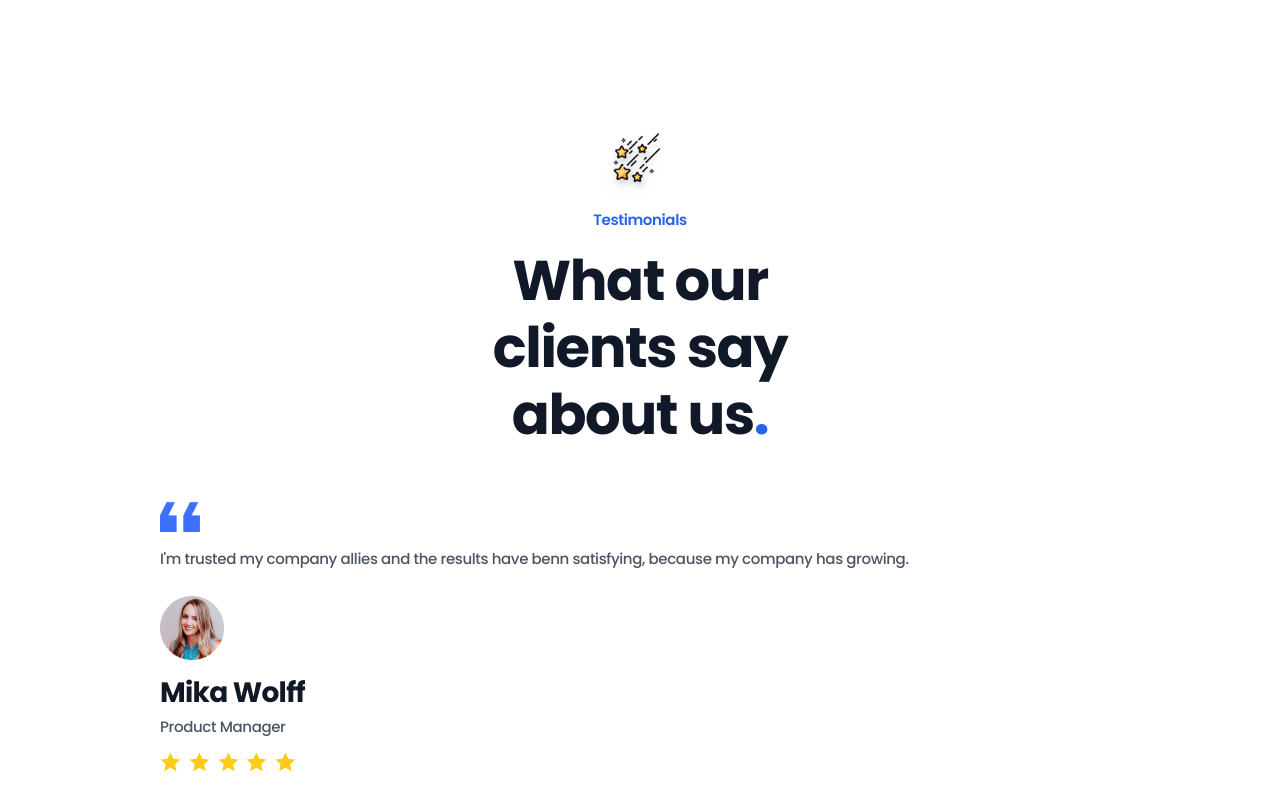
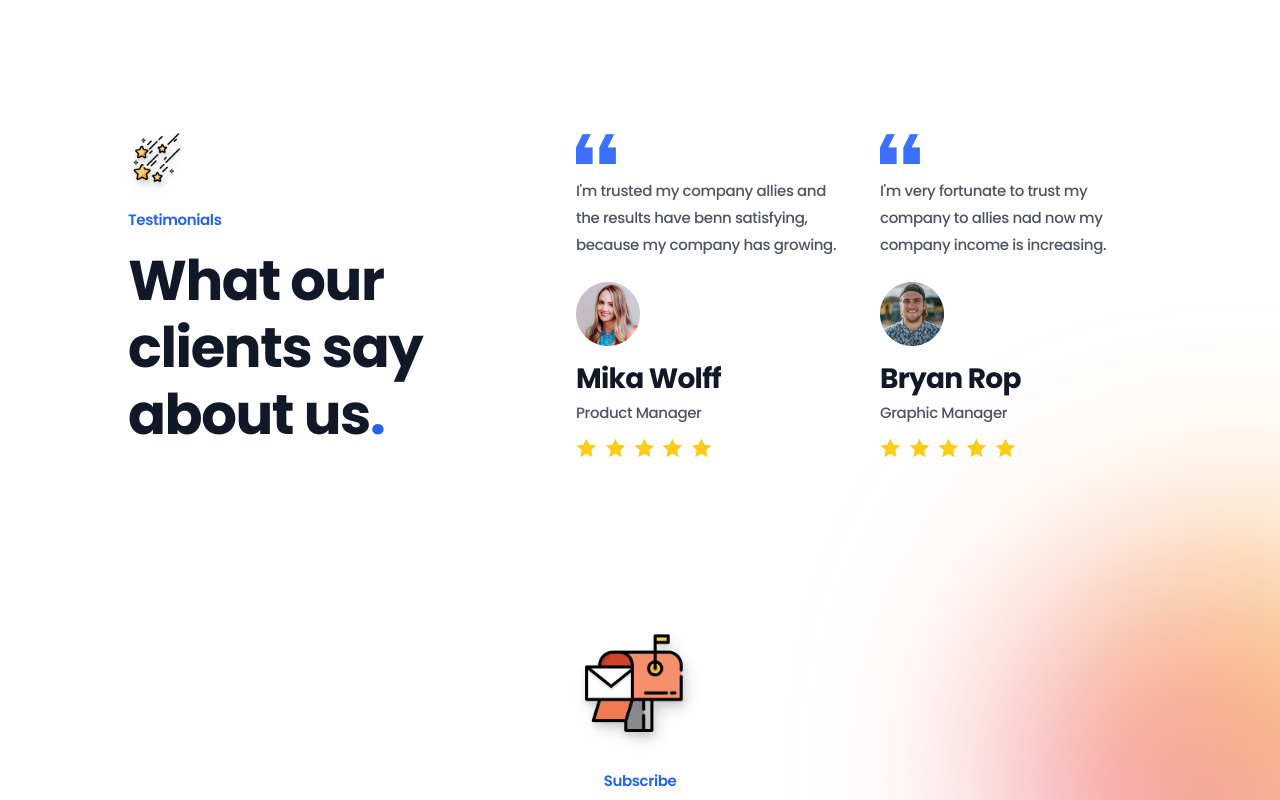
Before and after one commit to fajarfadillahh/hexlab-digital-marketing-react-tailwind, a React (Vite) app: page / in a window 1280 px wide. Shown: the part 6200-7000 px from the top of the page. Built offline with nearby package versions, Linux system fonts and the light colour scheme.

Commit message:
modified: responsive Testimonial components

```diff
--- a/src/components/Testimonial.jsx
+++ b/src/components/Testimonial.jsx
@@ -11,12 +11,12 @@ import { RiStarFill } from "react-icons/ri";
 const Testimonial = () => {
   return (
     <section className="testimonial section relative">
-      <div className="testimonial__container container grid gap-12">
-        <div className="testimonial__data text-center">
+      <div className="testimonial__container container grid gap-12 xl:grid-cols-[0.6fr_1fr] 2xl:max-w-5xl">
+        <div className="testimonial__data text-center xl:text-left">
           <img
             src={TestimonialIcon}
             alt="testimonial icon"
-            className="testimonial__icon mx-auto w-16 pb-4 drop-shadow-lg"
+            className="testimonial__icon mx-auto w-16 pb-4 drop-shadow-lg xl:m-0"
           />
           <p className="testimonial__subtitle section-subtitle">Testimonials</p>
           <h1 className="testimonial__title section-title pb-0">
@@ -27,7 +27,7 @@ const Testimonial = () => {
           </h1>
         </div>
 
-        <div className="testimonial__group grid grid-cols-[0.8fr] justify-center gap-8">
+        <div className="testimonial__group grid grid-cols-[0.8fr] justify-center gap-8 xs:max-w-sm xs:justify-self-center md:max-w-xl md:grid-cols-2 xl:justify-self-end">
           {testimonialData.map((item, index) => {
             return (
               <div key={index} className="testimonial__content grid gap-6">
```
